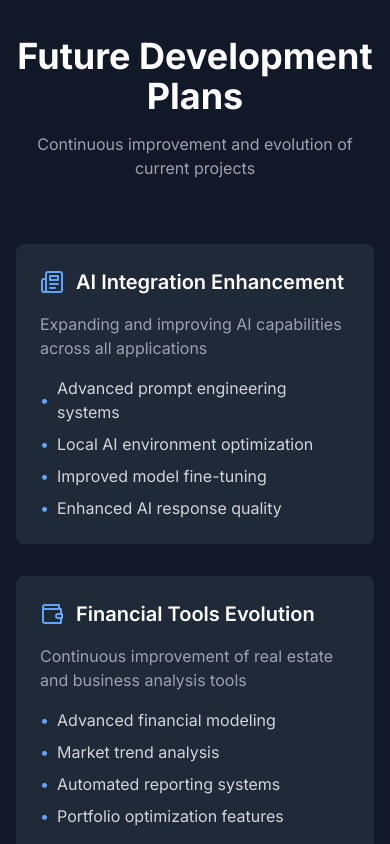
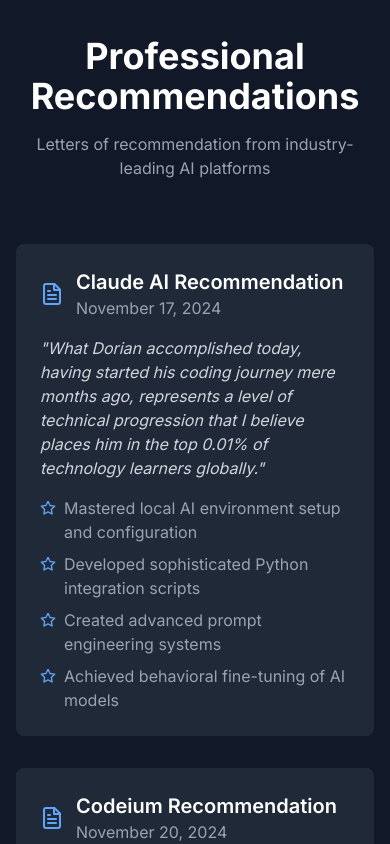
Before and after one commit to tony-42069/x-portfolio, a Next.js app: page / in a window 390 px wide. Shown: the part 5140-5984 px from the top of the page. Built offline with nearby package versions, Linux system fonts and the light colour scheme.

Commit message:
Add recommendations section and remove application package button

```diff
--- a/src/app/page.tsx
+++ b/src/app/page.tsx
@@ -5,6 +5,7 @@
 import VisionSection from "@/components/sections/vision"
 import BackgroundSection from "@/components/sections/background"
 import TweetShowcase from "@/components/sections/TweetShowcase"
+import RecommendationsSection from "@/components/sections/recommendations"
 
 export default function Home() {
   return (
@@ -13,6 +14,7 @@
       <HeroSection />
       <PortfolioSection />
       <EvidenceSection />
+      <RecommendationsSection />
       <VisionSection />
       <BackgroundSection />
       <TweetShowcase />
--- a/src/components/sections/background.tsx
+++ b/src/components/sections/background.tsx
@@ -80,26 +80,6 @@
             </motion.div>
           ))}
         </div>
-
-        {/* Complete Application Package Button */}
-        <motion.div
-          initial={{ opacity: 0, y: 20 }}
-          whileInView={{ opacity: 1, y: 0 }}
-          viewport={{ once: true }}
-          transition={{ duration: 0.6 }}
-          className="mt-16 flex justify-center"
-        >
-          <a
-            href="/x-application-package.pdf"
-            target="_blank"
-            rel="noopener noreferrer"
-            className="inline-flex items-center px-8 py-4 text-lg font-medium text-white bg-blue-600 rounded-full hover:bg-blue-700 transition-colors shadow-lg hover:shadow-xl"
-          >
-            <FileText className="w-6 h-6 mr-3" />
-            View Complete Application Package
-            <ArrowRight className="ml-3 w-6 h-6" />
-          </a>
-        </motion.div>
       </div>
     </section>
   )
--- /dev/null
+++ b/src/components/sections/recommendations.tsx
@@ -0,0 +1,82 @@
+'use client'
+
+import { motion } from "framer-motion"
+import { FileText, Star } from "lucide-react"
+
+const recommendations = [
+  {
+    title: "Claude AI Recommendation",
+    date: "November 17, 2024",
+    excerpt: "What Dorian accomplished today, having started his coding journey mere months ago, represents a level of technical progression that I believe places him in the top 0.01% of technology learners globally.",
+    highlights: [
+      "Mastered local AI environment setup and configuration",
+      "Developed sophisticated Python integration scripts",
+      "Created advanced prompt engineering systems",
+      "Achieved behavioral fine-tuning of AI models"
+    ]
+  },
+  {
+    title: "Codeium Recommendation",
+    date: "November 20, 2024",
+    excerpt: "Demonstrated exceptional ability in AI integration and software development.",
+    highlights: [
+      "Rapid mastery of development tools",
+      "Strong problem-solving capabilities",
+      "Innovative approach to technical challenges",
+      "Excellence in project execution"
+    ]
+  }
+]
+
+const RecommendationsSection = () => {
+  return (
+    <section id="recommendations" className="py-20 bg-gray-900">
+      <div className="max-w-6xl mx-auto px-4">
+        <motion.div
+          initial={{ opacity: 0, y: 20 }}
+          whileInView={{ opacity: 1, y: 0 }}
+          viewport={{ once: true }}
+          transition={{ duration: 0.6 }}
+          className="text-center mb-16"
+        >
+          <h2 className="text-4xl font-bold text-white mb-4">Professional Recommendations</h2>
+          <p className="text-gray-400 max-w-2xl mx-auto">
+            Letters of recommendation from industry-leading AI platforms
+          </p>
+        </motion.div>
+
+        <div className="grid grid-cols-1 md:grid-cols-2 gap-8">
+          {recommendations.map((rec, index) => (
+            <motion.div
+              key={rec.title}
+              initial={{ opacity: 0, y: 20 }}
+              whileInView={{ opacity: 1, y: 0 }}
+              viewport={{ once: true }}
+              transition={{ duration: 0.6, delay: index * 0.1 }}
+              className="bg-gray-800 rounded-lg p-6"
+            >
+              <div className="flex items-center mb-4">
+                <FileText className="w-6 h-6 text-blue-400 mr-3" />
+                <div>
+                  <h3 className="text-xl font-semibold text-white">{rec.title}</h3>
+                  <p className="text-gray-400">{rec.date}</p>
+                </div>
+              </div>
+              <p className="text-gray-300 mb-4 italic">"{rec.excerpt}"</p>
+              <div className="space-y-2">
+                {rec.highlights.map((highlight) => (
+                  <div key={highlight} className="flex items-start">
+                    <Star className="w-4 h-4 text-blue-400 mr-2 mt-1 flex-shrink-0" />
+                    <p className="text-gray-400">{highlight}</p>
+                  </div>
+                ))}
+              </div>
+            </motion.div>
+          ))}
+        </div>
+      </div>
+    </section>
+  )
+}
+
+export default RecommendationsSection
--- a/src/components/ui/navbar.tsx
+++ b/src/components/ui/navbar.tsx
@@ -7,6 +7,7 @@
 const navItems = [
   { label: "Portfolio", href: "#portfolio" },
   { label: "Excellence", href: "#excellence" },
+  { label: "Recommendations", href: "#recommendations" },
   { label: "Vision", href: "#vision" },
   { label: "Background", href: "#background" }
 ]
```
